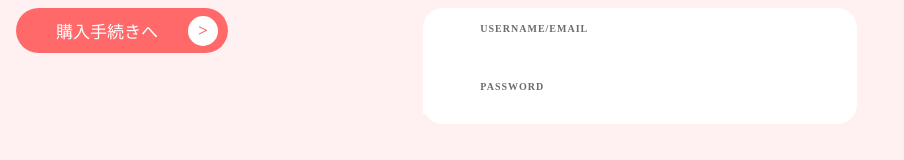
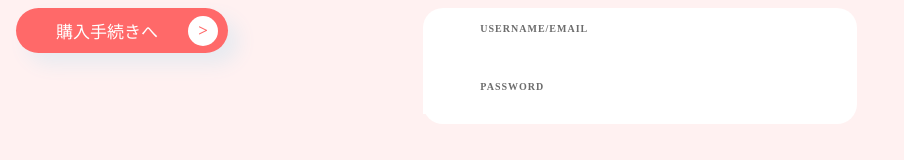
Before and after one commit to mitsuyan/bab-Market, a Vue app in the folder web/: page / in a window 1280 px wide. Shown: the top 160 px of the page, without its empty margins (0-904 px from the left). Built offline with nearby package versions, Linux system fonts and the light colour scheme.

Commit message:
update app.vue

```diff
--- a/web/src/Components/ButtonRedSemicircleIconLongShadow.vue
+++ b/web/src/Components/ButtonRedSemicircleIconLongShadow.vue
@@ -29,7 +29,7 @@ export default {
     /* 背景色を設定 */
     color: #ffffff;
     /* 文字色を設定 */
-
+    box-shadow: 8pt 8pt 15pt #E7EAF0;
 }
 
 .Process::after {
```
